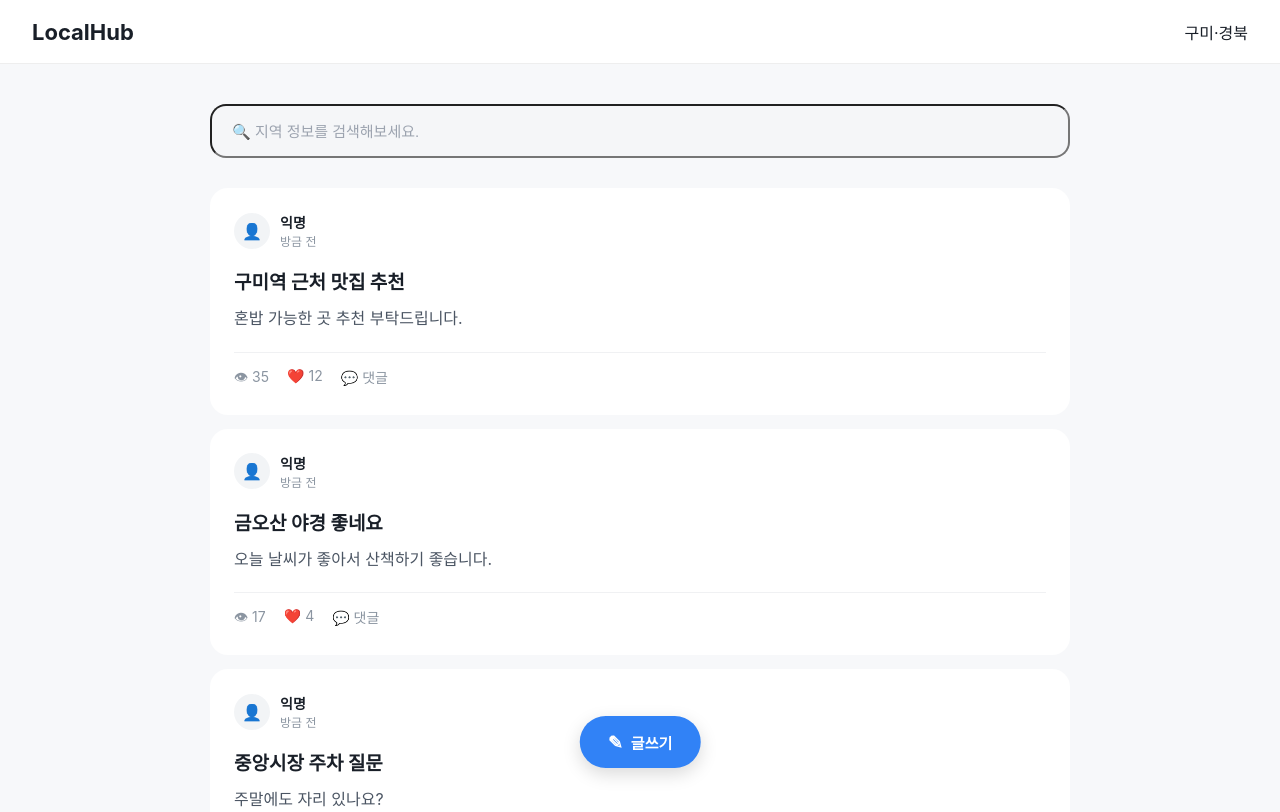
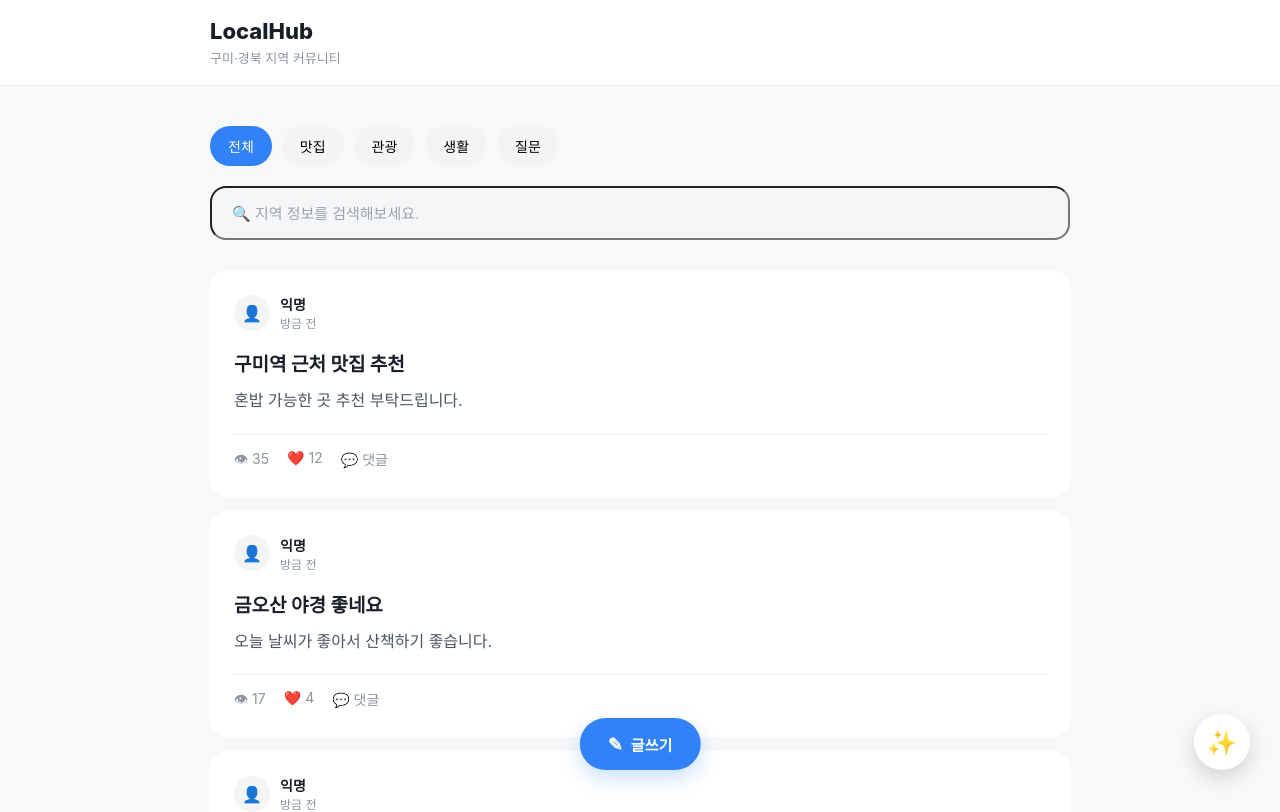
Before and after one commit to ongdikk/local-hub, a Vue app: page /board in a window 1280 px wide. Shown: the top 812 px of the page. Built offline with nearby package versions, Linux system fonts and the light colour scheme.

Commit message:
Refactor: 글쓰기, AI 챗봇 버튼 기능 분리

```diff
--- /dev/null
+++ b/src/components/board/CategoryTabs.vue
@@ -0,0 +1,62 @@
+<template>
+  <div class="tabs">
+    <button
+      v-for="category in categories"
+      :key="category"
+      :class="{ active: selected === category }"
+      @click="select(category)"
+    >
+      {{ category }}
+    </button>
+  </div>
+</template>
+
+<script setup>
+import { ref } from 'vue'
+
+const categories = ['전체', '맛집', '관광', '생활', '질문']
+
+const selected = ref('전체')
+
+const emit = defineEmits(['change'])
+
+function select(category) {
+  selected.value = category
+
+  emit('change', category)
+}
+</script>
+
+<style scoped>
+.tabs {
+  display: flex;
+
+  gap: 10px;
+
+  overflow-x: auto;
+
+  margin-bottom: 20px;
+}
+
+button {
+  border: none;
+
+  background: #f2f4f6;
+
+  padding: 10px 18px;
+
+  border-radius: 20px;
+
+  font-size: 14px;
+
+  white-space: nowrap;
+
+  cursor: pointer;
+}
+
+button.active {
+  background: #3182f6;
+
+  color: white;
+}
+</style>
--- /dev/null
+++ b/src/components/common/ChatButton.vue
@@ -0,0 +1,57 @@
+<template>
+  <button class="chat-button" @click="openChat">
+    <span> ✨ </span>
+  </button>
+</template>
+
+<script setup>
+function openChat() {
+  alert('AI 챗봇 준비중입니다.')
+}
+</script>
+
+<style scoped>
+.chat-button {
+  position: fixed;
+
+  right: 30px;
+
+  bottom: 30px;
+
+  width: 56px;
+
+  height: 56px;
+
+  border: none;
+
+  border-radius: 50%;
+
+  background: white;
+
+  box-shadow: 0 8px 20px rgba(0, 0, 0, 0.15);
+
+  font-size: 24px;
+
+  cursor: pointer;
+
+  transition: 0.2s;
+}
+
+.chat-button:hover {
+  transform: translateY(-3px);
+}
+
+@media (max-width: 768px) {
+  .chat-button {
+    right: 20px;
+
+    bottom: 20px;
+
+    width: 52px;
+
+    height: 52px;
+
+    font-size: 22px;
+  }
+}
+</style>
--- a/src/components/common/Header.vue
+++ b/src/components/common/Header.vue
@@ -1,38 +1,22 @@
 <template>
   <header class="header">
-    <div class="logo" @click="goHome">LocalHub</div>
+    <div class="inner">
+      <div class="brand">
+        <h1>LocalHub</h1>
 
-    <nav>
-      <div class="region">구미·경북</div>
-    </nav>
+        <p>구미·경북 지역 커뮤니티</p>
+      </div>
+    </div>
   </header>
 </template>
 
-<script setup>
-import { useRouter } from 'vue-router'
-
-const router = useRouter()
-
-function goHome() {
-  router.push('/board')
-}
-</script>
-
 <style scoped>
 .header {
-  height: 64px;
+  width: 100%;
 
   background: white;
 
-  border-bottom: 1px solid #eee;
-
-  display: flex;
-
-  align-items: center;
-
-  justify-content: space-between;
-
-  padding: 0 32px;
+  border-bottom: 1px solid #f1f3f5;
 
   position: sticky;
 
@@ -41,21 +25,43 @@ function goHome() {
   z-index: 10;
 }
 
-.logo {
+.inner {
+  max-width: 900px;
+
+  margin: 0 auto;
+
+  padding: 18px 20px;
+}
+
+.brand h1 {
   font-size: 22px;
 
-  font-weight: 700;
+  font-weight: 800;
 
-  cursor: pointer;
+  margin: 0;
+
+  color: #191f28;
 }
 
-button {
-  border: none;
+.brand p {
+  margin-top: 4px;
 
-  background: none;
+  font-size: 13px;
 
-  color: #3182f6;
+  color: #8b95a1;
+}
 
-  cursor: pointer;
+@media (max-width: 768px) {
+  .inner {
+    padding: 16px;
+  }
+
+  .brand h1 {
+    font-size: 20px;
+  }
+
+  .brand p {
+    display: none;
+  }
 }
 </style>
--- /dev/null
+++ b/src/components/common/WriteButton.vue
@@ -0,0 +1,79 @@
+<template>
+  <button class="write-button" @click="goWrite">
+    <span class="icon"> ✎ </span>
+
+    <span> 글쓰기 </span>
+  </button>
+</template>
+
+<script setup>
+import { useRouter } from 'vue-router'
+
+const router = useRouter()
+
+function goWrite() {
+  router.push('/write')
+}
+</script>
+
+<style scoped>
+.write-button {
+  position: fixed;
+
+  left: 50%;
+
+  bottom: 30px;
+
+  transform: translateX(-50%);
+
+  height: 52px;
+
+  padding: 0 28px;
+
+  display: flex;
+
+  align-items: center;
+
+  justify-content: center;
+
+  gap: 8px;
+
+  border: none;
+
+  border-radius: 28px;
+
+  background: #3182f6;
+
+  color: white;
+
+  font-size: 15px;
+
+  font-weight: 600;
+
+  box-shadow: 0 8px 20px rgba(49, 130, 246, 0.25);
+
+  cursor: pointer;
+
+  transition: 0.2s;
+}
+
+.write-button:hover {
+  transform: translateX(-50%) translateY(-3px);
+}
+
+.icon {
+  font-size: 18px;
+}
+
+@media (max-width: 768px) {
+  .write-button {
+    bottom: 20px;
+
+    height: 48px;
+
+    padding: 0 22px;
+
+    font-size: 14px;
+  }
+}
+</style>
--- a/src/views/BoardView.vue
+++ b/src/views/BoardView.vue
@@ -2,6 +2,8 @@
   <Header />
 
   <AppContainer>
+    <CategoryTabs />
+
     <input
       class="search"
       :value="keyword"
@@ -11,11 +13,15 @@
 
     <PostList :posts="filteredPosts" />
 
-    <button class="write" @click="goWrite">
+    <WriteButton />
+
+    <ChatButton />
+
+    <!-- <button class="write" @click="goWrite">
       <span class="icon"> ✎ </span>
 
       <span> 글쓰기 </span>
-    </button>
+    </button> -->
   </AppContainer>
 </template>
 
@@ -31,6 +37,12 @@ import AppContainer from '@/components/common/AppContainer.vue'
 import PostList from '@/components/board/PostList.vue'
 
 import { useBoardStore } from '@/stores/board'
+
+import CategoryTabs from '@/components/board/CategoryTabs.vue'
+
+import WriteButton from '@/components/common/WriteButton.vue'
+
+import ChatButton from '@/components/common/ChatButton.vue'
 
 const router = useRouter()
 
@@ -53,10 +65,6 @@ const filteredPosts = computed(() => {
     return post.title.toLowerCase().includes(search) || post.content.toLowerCase().includes(search)
   })
 })
-
-function goWrite() {
-  router.push('/write')
-}
 </script>
 
 <style scoped>
@@ -92,50 +100,6 @@ function goWrite() {
   box-shadow: 0 0 0 3px rgba(49, 130, 246, 0.12);
 }
 
-.write {
-  position: fixed;
-
-  left: 50%;
-
-  bottom: 32px;
-
-  transform: translateX(-50%);
-
-  height: 52px;
-
-  padding: 0 28px;
-
-  display: flex;
-
-  align-items: center;
-
-  justify-content: center;
-
-  gap: 8px;
-
-  border: none;
-
-  border-radius: 26px;
-
-  background: #3182f6;
-
-  color: white;
-
-  font-size: 15px;
-
-  font-weight: 600;
-
-  box-shadow: 0 6px 18px rgba(0, 0, 0, 0.15);
-
-  cursor: pointer;
-
-  transition: 0.2s;
-}
-
-.write:hover {
-  transform: translateX(-50%) translateY(-3px);
-}
-
 .icon {
   font-size: 18px;
 
```
